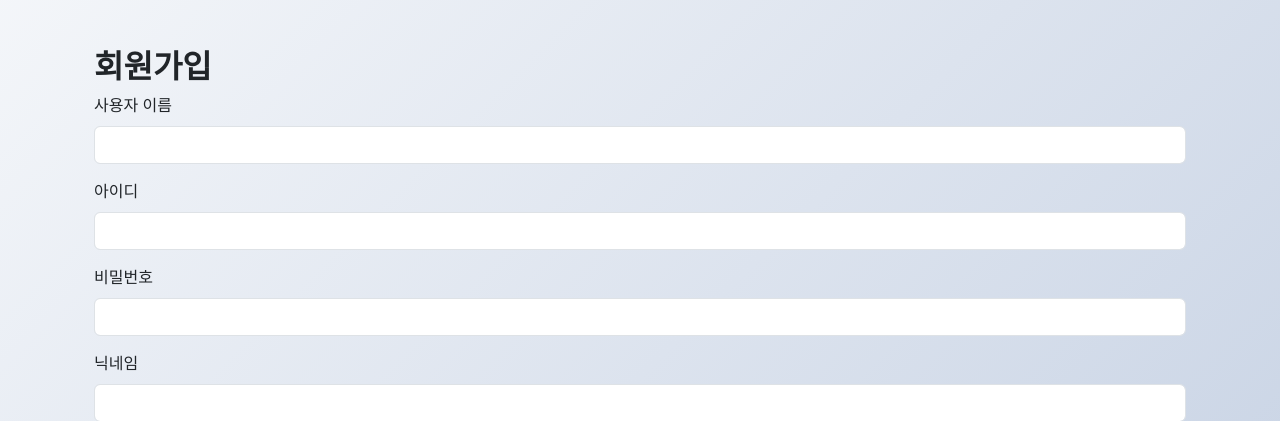
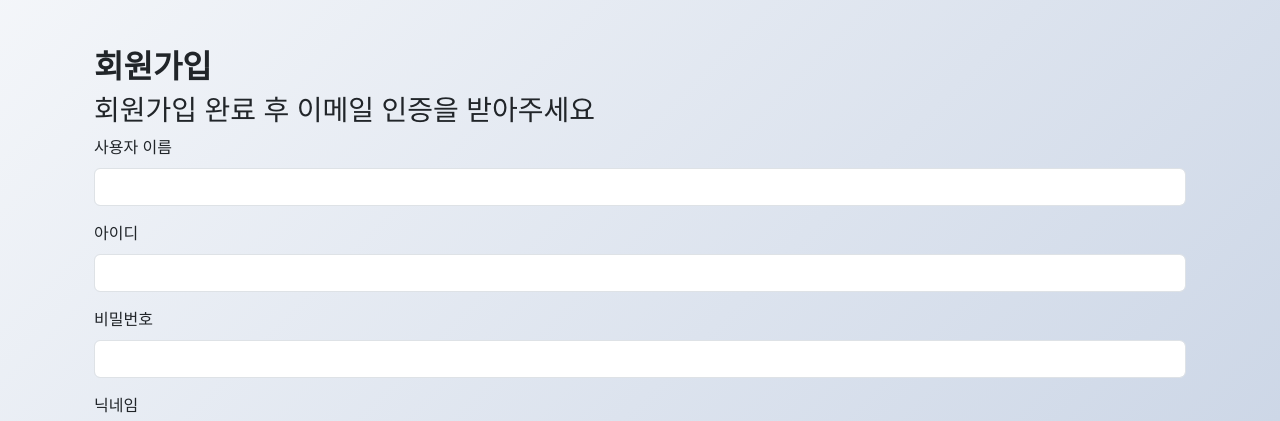
Before and after one commit to Joonim97/SceneTrip, a Django app: template accounts/templates/accounts/signup.html in a window 1280 px wide. Shown: the part 66-487 px from the top of the page. Run offline with Django 4.2, Linux system fonts and the light colour scheme; the template is opened without the code that fills it, so the values that code supplies are empty.

Commit message:
feat: 이메일 인증 안내 문구 추가

```diff
--- a/accounts/templates/accounts/signup.html
+++ b/accounts/templates/accounts/signup.html
@@ -6,7 +6,7 @@
 
 {% block content %}
 <div class="container mt-5">
-  <h2>회원가입</h2>
+  <h2>회원가입</h2> <h3>회원가입 완료 후 이메일 인증을 받아주세요</h3>
   <form method="post">
 
     <!-- 사용자 이름 (username) -->
```
